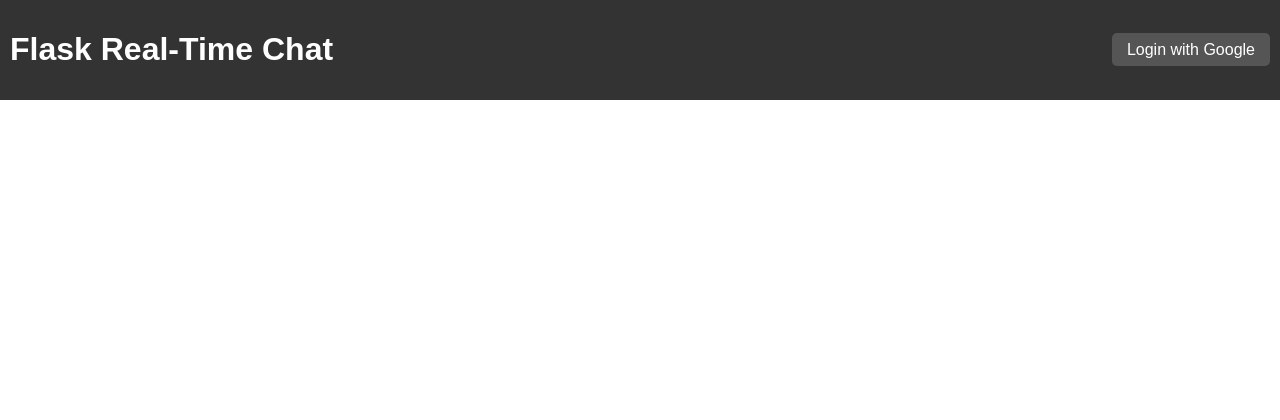
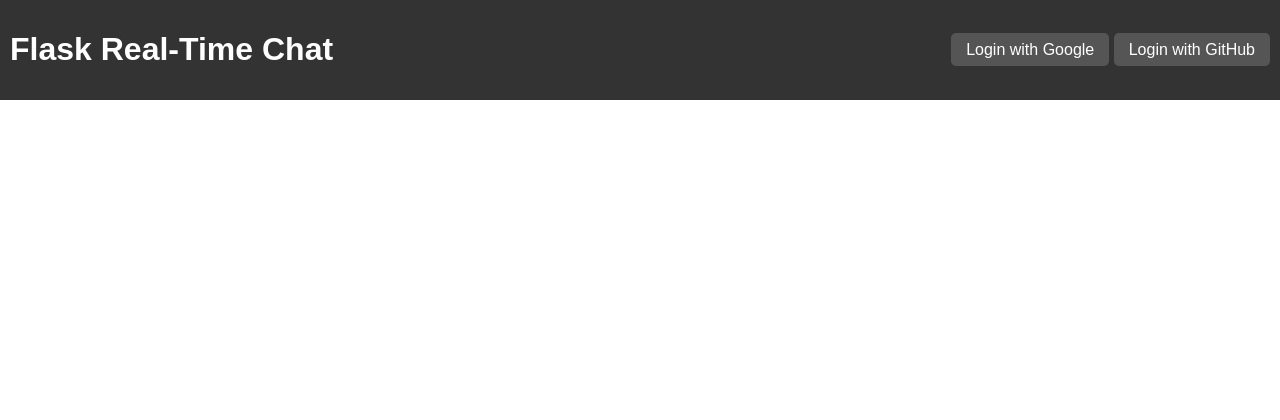
Before and after one commit to w1024ji/flask-redis-chat, a Flask app: page / in a window 1280 px wide. Shown: the top 420 px of the page. Run offline with Flask 3, Linux system fonts and the light colour scheme; some libraries are stand-ins or nearby versions.

Commit message:
github OAuth 추가

```diff
--- a/app.py
+++ b/app.py
@@ -4,6 +4,7 @@ import os
 from flask_sqlalchemy import SQLAlchemy
 from flask_login import LoginManager, UserMixin, login_user, logout_user, current_user, login_required
 from flask_dance.contrib.google import make_google_blueprint, google
+from flask_dance.contrib.github import make_github_blueprint, github
 from dotenv import load_dotenv
 
 os.environ['OAUTHLIB_INSECURE_TRANSPORT'] = '1'
@@ -24,13 +25,21 @@ login_manager = LoginManager()
 login_manager.init_app(app)
 
 # --- Flask-Dance Google OAuth Setup ---
-blueprint = make_google_blueprint(
+google_bp = make_google_blueprint(
     client_id=os.getenv("GOOGLE_OAUTH_CLIENT_ID"),
     client_secret=os.getenv("GOOGLE_OAUTH_CLIENT_SECRET"),
     scope=["openid", "https://www.googleapis.com/auth/userinfo.email", "https://www.googleapis.com/auth/userinfo.profile"],
     redirect_url="/google/authorized"
 )
-app.register_blueprint(blueprint, url_prefix="/login")
+app.register_blueprint(google_bp, url_prefix="/login")
+
+# --- NEW: Flask-Dance GitHub OAuth Setup ---
+github_bp = make_github_blueprint(
+    client_id=os.getenv("GITHUB_OAUTH_CLIENT_ID"),
+    client_secret=os.getenv("GITHUB_OAUTH_CLIENT_SECRET"),
+    redirect_url="/github/authorized"
+)
+app.register_blueprint(github_bp, url_prefix="/login")
 
 # --- 모델 정의 ---
 class User(UserMixin, db.Model):
@@ -57,9 +66,28 @@ def google_authorized():
     assert resp.ok, resp.text
     user_info = resp.json()
 
-    user = User.query.filter_by(social_id=user_info['id']).first()
+    user = User.query.filter_by(social_id=f"google_{user_info['id']}").first()
     if not user:
-        user = User(social_id=user_info['id'], nickname=user_info['name'])
+        user = User(social_id=f"google_{user_info['id']}", nickname=user_info['name'])
+        db.session.add(user)
+        db.session.commit()
+
+    login_user(user)
+    return redirect(url_for("home"))
+
+# --- NEW: GitHub Authorization Route ---
+@app.route('/github/authorized')
+def github_authorized():
+    if not github.authorized:
+        return redirect(url_for("home"))
+
+    resp = github.get("/user")
+    assert resp.ok, resp.text
+    user_info = resp.json()
+
+    user = User.query.filter_by(social_id=f"github_{user_info['id']}").first()
+    if not user:
+        user = User(social_id=f"github_{user_info['id']}", nickname=user_info['login'])
         db.session.add(user)
         db.session.commit()
 
--- a/templates/index.html
+++ b/templates/index.html
@@ -26,6 +26,7 @@
                 <a href="/logout">Logout</a>
             {% else %}
                 <a href="/login/google">Login with Google</a>
+                <a href="/login/github">Login with GitHub</a>
             {% endif %}
         </div>
     </header>
```
Also changed, not shown: requirements.txt (added, +10 -0 lines), instance/chat.db.
